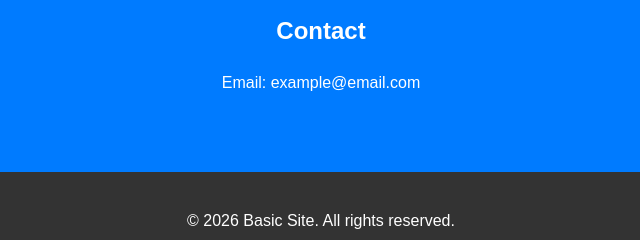
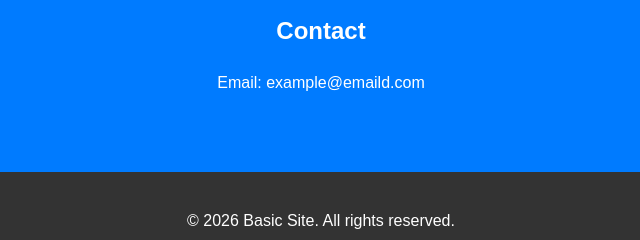
Before and after one commit to mohitkumarsuthar/static-web-page, a plain HTML site: page index.html in a window 1280 px wide. Shown: the part 753-993 px from the top of the page, 319-959 px from the left. Drawn offline with Linux system fonts and the light colour scheme.

Commit message:
Update index.html

```diff
--- a/index.html
+++ b/index.html
@@ -47,7 +47,7 @@
     </section>
     <section id="contact">
         <h2>Contact</h2>
-        <p>Email: example@email.com</p>
+        <p>Email: example@emaild.com</p>
     </section>
     <footer>
         <p>&copy; 2026 Basic Site. All rights reserved.</p>
```
